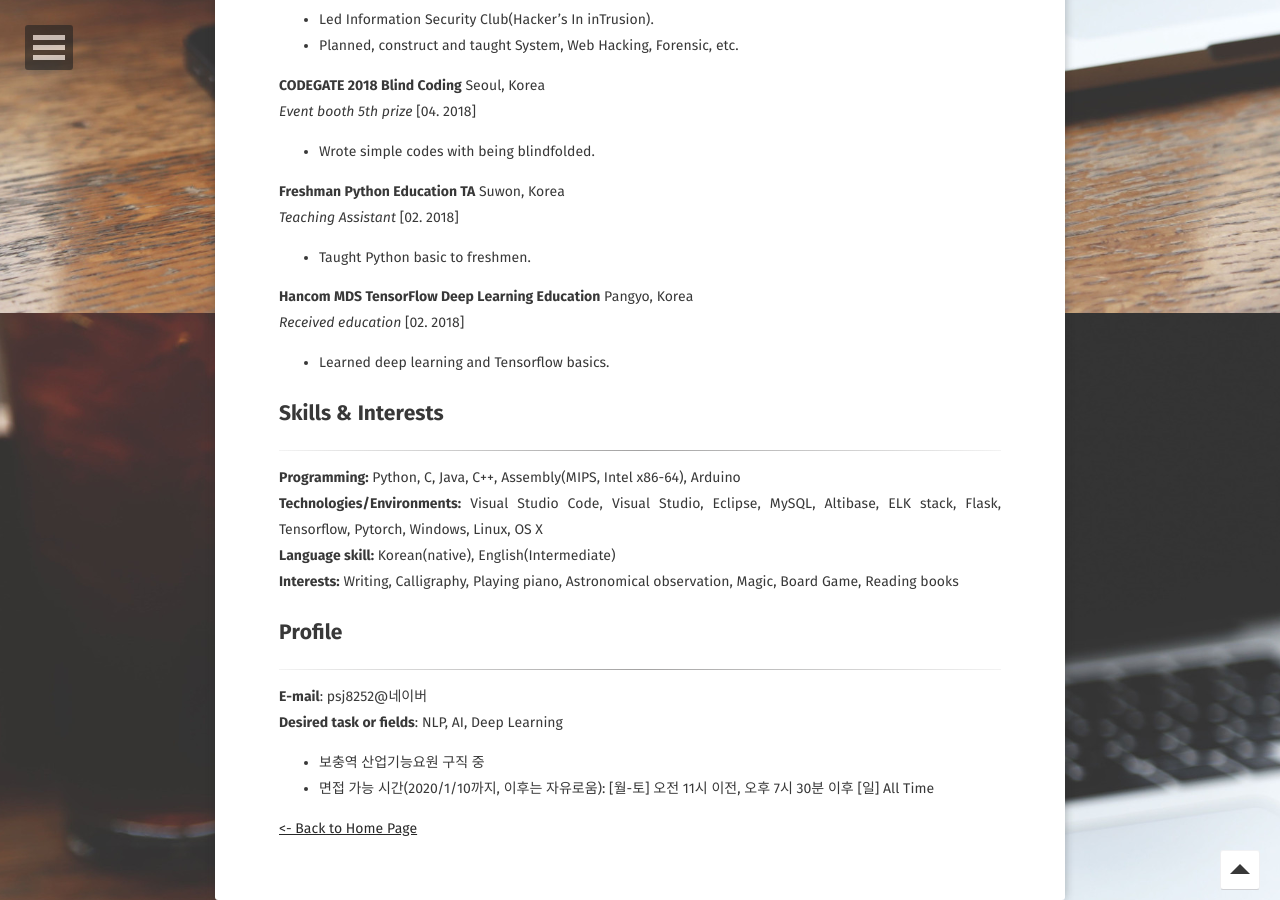
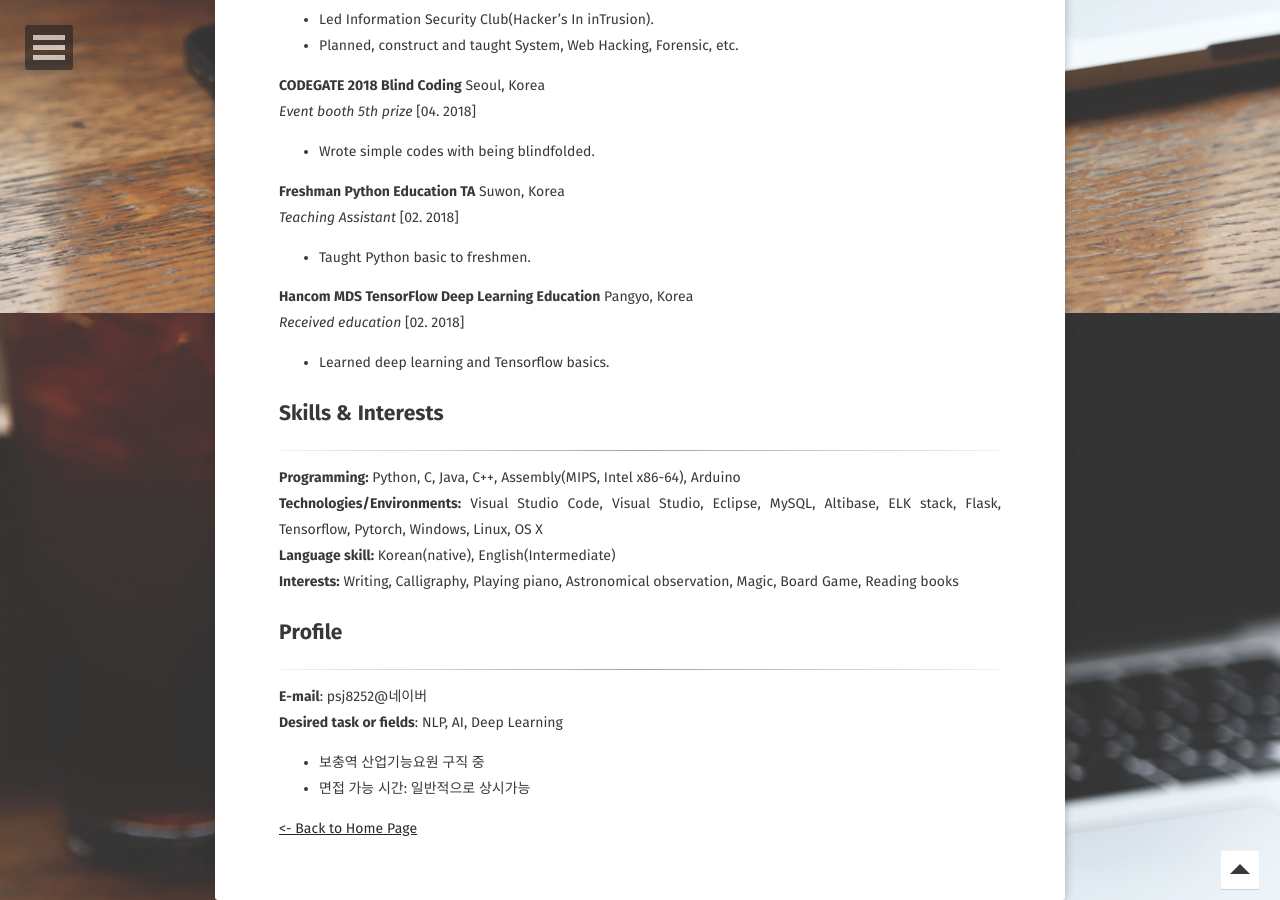
Before and after one commit to psj8252/psj8252.github.io, a Jekyll site: the page built from about/index.md, in a window 1280 px wide and 900 px high, scrolled down 2387 px. Built offline with Jekyll 4.4.1, drawn with Linux system fonts in a browser that asks for light colours; some web fonts are replaced.

Commit message:
Update index.md

```diff
--- a/about/index.md
+++ b/about/index.md
@@ -110,6 +110,6 @@ __Interests:__ Writing, Calligraphy, Playing piano, Astronomical observation, Ma
 __E-mail__: psj8252@네이버
 __Desired task or fields__: NLP, AI, Deep Learning
 * 보충역 산업기능요원 구직 중
-* 면접 가능 시간(2020/1/10까지, 이후는 자유로움): [월-토] 오전 11시 이전, 오후 7시 30분 이후 [일] All Time
+* 면접 가능 시간: 일반적으로 상시가능
 
 [<- Back to Home Page](http://psj8252.github.io)
```
